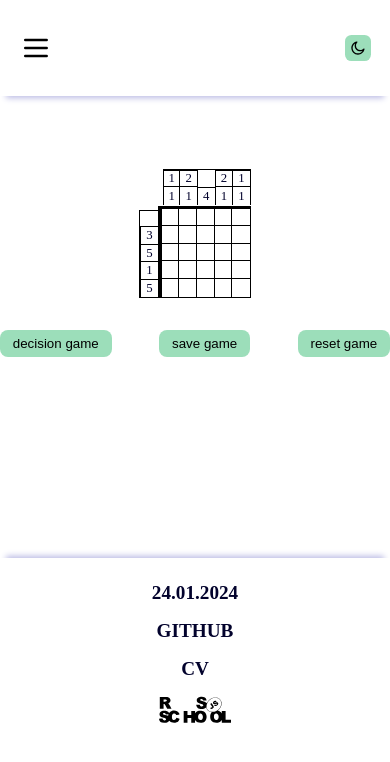
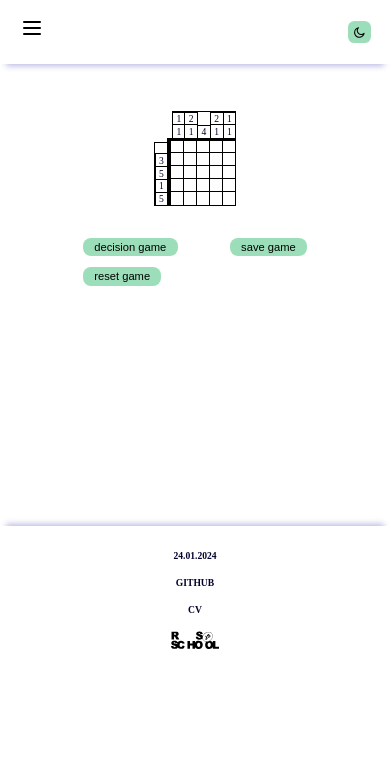
Before and after one commit to alimbaeva/30github, a website: page chelendge-2024-rss/src/index.html in a window 390 px wide. Drawn offline with Linux system fonts and the light colour scheme.

Commit message:
feat change

```diff
--- a/chelendge-2024-rss/src/index.html
+++ b/chelendge-2024-rss/src/index.html
@@ -3,6 +3,7 @@
 <head>
     <meta charset="UTF-8">
     <meta name="viewport" content="width=device-width, initial-scale=1.0">
+    <link rel="icon" href="./assets/img/favicon.ico" type="image/x-icon">
     <title>Nonograms</title>
     <link rel="stylesheet" href="./styles/header.css">
     <link rel="stylesheet" href="./styles/nonogram.css">
--- a/chelendge-2024-rss/src/scripts/index.js
+++ b/chelendge-2024-rss/src/scripts/index.js
@@ -657,6 +657,44 @@ class Nonograms extends GetDataNonograms {
   handlenonogramCeil() {
     const nonogram = document.querySelector('#nonogram');
 
+    let longTapTimer;
+    const longTapDuration = 500; // Порог для долгого тапа в миллисекундах
+
+    const setX = (ceilX, indexCeil) => {
+      if (ceilX.dataset.fill === '1' && ceilX.classList.contains('ceil')) {
+        this.userResult -= 1;
+      }
+
+      ceilX.classList.remove('ceil');
+      this.sound('x');
+      ceilX.textContent = 'X';
+      this.userChoose[indexCeil[0]][indexCeil[1]] = 0;
+
+      if (this.userResult === this.countOne) {
+        const res = this.arrayCompare();
+        if (res) this.win();
+      }
+    };
+
+    nonogram.addEventListener('touchstart', (event) => {
+      if (!this.gameStart) {
+        this.launch();
+        this.gameStart = true;
+      }
+
+      // долгогий тапа здесь
+      longTapTimer = setTimeout(() => {
+        const ceilX = event.target;
+        const indexCeil = ceilX.id.split('-');
+
+        setX(ceilX, indexCeil);
+      }, longTapDuration);
+    });
+
+    nonogram.addEventListener('touchend', () => {
+      clearTimeout(longTapTimer);
+    });
+
     // Получаем элемент, при клике на левую кнопку мыши
     nonogram.addEventListener('click', (event) => {
       if (!this.gameStart) {
@@ -710,19 +748,7 @@ class Nonograms extends GetDataNonograms {
         const ceilX = event.target;
         const indexCeil = ceilX.id.split('-');
 
-        if (ceilX.dataset.fill === '1' && ceilX.classList.contains('ceil')) {
-          this.userResult -= 1;
-        }
-
-        ceilX.classList.remove('ceil');
-        this.sound('x');
-        ceilX.textContent = 'X';
-        this.userChoose[indexCeil[0]][indexCeil[1]] = 0;
-
-        if (this.userResult === this.countOne) {
-          const res = this.arrayCompare();
-          if (res) this.win();
-        }
+        setX(ceilX, indexCeil);
       }
     });
   }
--- a/chelendge-2024-rss/src/styles/footer.css
+++ b/chelendge-2024-rss/src/styles/footer.css
@@ -41,3 +41,14 @@ footer {
     width: 4.5rem;
     fill: var(--light-green-115);
 }
+
+@media (max-width: 768px) {
+    .footer p {
+        font-size: .6rem;
+    }
+
+    .footer-item:last-child,
+    .footer-item svg {
+        width: 3rem;
+    }
+}
--- a/chelendge-2024-rss/src/styles/header.css
+++ b/chelendge-2024-rss/src/styles/header.css
@@ -60,6 +60,7 @@ nav svg {
     position: absolute;
     top: 100%;
     right: 0;
+    z-index: 9;
     transform: translateY(100%);
     transition: transform .3s ease;
 }
@@ -107,7 +108,7 @@ nav svg {
     flex-wrap: wrap;
     position: absolute;
     left: 0;
-    bottom: -160%;
+    bottom: -220%;
     z-index: 10;
 }
 
@@ -129,8 +130,25 @@ nav svg {
     justify-content: space-between;
 }
 
+.header .inBurgerNav button {
+    font-size: .6rem;
+}
+
 @media (max-width: 768px) {
+    .header {
+        padding: 1rem 0;
+    }
     nav {
         width: 80%;
     }
 }
+@media (max-width: 768px) {
+    .burger-menu,
+    .burger-menu svg {
+        width: 1.5rem;
+    }
+
+    .theme svg {
+        width: .8rem;
+    }
+}
--- a/chelendge-2024-rss/src/styles/main.css
+++ b/chelendge-2024-rss/src/styles/main.css
@@ -121,3 +121,9 @@ body.dark .nonogram-row li.ceil {
         width: 90%;
     }
 }
+
+@media (max-width: 768px) {
+    body {
+        font-size: .6rem;
+    }
+}
--- a/chelendge-2024-rss/src/styles/nonogram.css
+++ b/chelendge-2024-rss/src/styles/nonogram.css
@@ -214,3 +214,44 @@
     text-align: center;
     background-color: var(--light-green-191);
 }
+
+@media (max-width: 710px) {
+    .down-block,
+    .up-block {
+        min-height: 3.6rem;
+    }
+    #nonogram {
+        min-width: 3.5rem;
+        min-height: 3.5rem;
+    }
+
+    .left-hints_rows,
+    .nonogram-row {
+        height: .8rem;
+    }
+
+    .left-hints_rows li,
+    .nonogram-row li {
+        width: .8rem;
+        height: .8rem;
+    }
+
+    .up-hints_rows {
+        width: .8rem;
+    }
+
+    .up-hints_rows li {
+        height: .8rem;
+    }
+
+    .batton-block {
+        width: 14rem;
+        justify-content: space-between;
+    }
+
+    .batton-block button {
+        margin-bottom: .7rem;
+        padding: .2rem .7rem;
+        font-size: .7rem;
+    }
+}
```
Also changed, not shown: chelendge-2024-rss/src/assets/img/favicon.ico (added).
